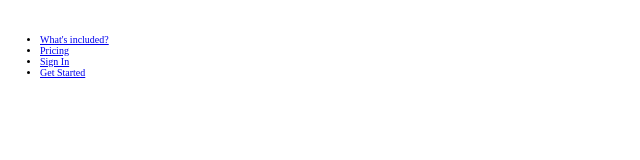
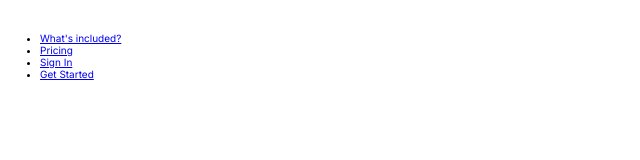
Before and after one commit to jdesoto1618/webstacks-challenge, a Gatsby site: page / in a window 1280 px wide. Shown: the full height of the page, 0-640 px from the left. Built offline with nearby package versions, Linux system fonts and the light colour scheme; Gatsby itself is replaced by a stand-in of ours.

Commit message:
Adds Inter font family as a self-hosted google font.
Sets font on body tag wthin layout module css file.

```diff
--- a/package.json
+++ b/package.json
@@ -5,6 +5,7 @@
   "version": "0.1.0",
   "author": "Kyle Mathews <mathews.kyle@gmail.com>",
   "dependencies": {
+    "@fontsource/inter": "^4.3.0",
     "babel-plugin-styled-components": "^1.12.0",
     "gatsby": "^3.4.1",
     "gatsby-plugin-gatsby-cloud": "^2.4.1",
--- a/src/components/layout.js
+++ b/src/components/layout.js
@@ -8,11 +8,11 @@
 import * as React from "react"
 import Header from "./Header/Header"
 import Hero from './Hero/Hero'
-import { pageContainer } from '../styles/layout.module.css'
+import * as layoutStyles from '../styles/layout.module.css'
 
 const Layout = () => {
   return (
-    <div className={pageContainer}>
+    <div className={layoutStyles.pageContainer}>
       <>
         <Header />
           <main>
--- a/src/styles/layout.module.css
+++ b/src/styles/layout.module.css
@@ -5,6 +5,7 @@ html {
 body {
   box-sizing: border-box;
   margin: 0;
+  font-family: "Inter";
 }
 
 .page-container {
```
Also changed, not shown: gatsby-browser.js (+1 -7 lines), 1 other file.
